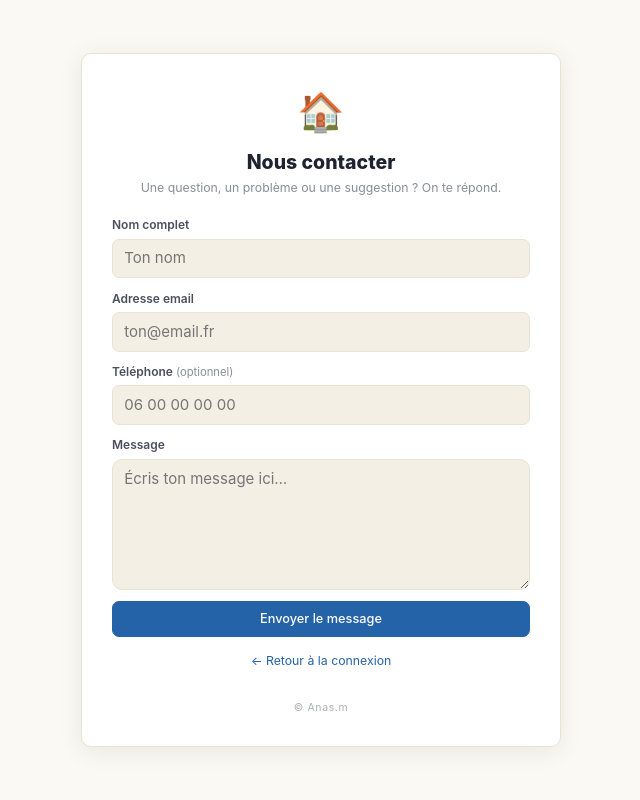
After one commit to liammoussaoui1104-star/budget-web, a Flask app: page /contact in a window 1280 px wide. The commit adds this page. Shown: the whole page, without its empty margins (319-959 px from the left). Run offline with Flask 3, Linux system fonts and the light colour scheme.

Commit message:
Fix formulaire transaction + page contact admin

```diff
--- a/app.py
+++ b/app.py
@@ -25,6 +25,7 @@ class User(UserMixin):
         self.id = row["id"]
         self.email = row["email"]
         self.household_name = row["household_name"]
+        self.is_admin = bool(row["is_admin"]) if "is_admin" in row.keys() else False
 
 
 @login_manager.user_loader
@@ -544,5 +545,44 @@ def reconduire_fixes():
         return jsonify(ok=False, error=str(e)), 400
 
 
+# ── Contact ────────────────────────────────────────────────────────────────
+
+@app.route("/contact", methods=["GET", "POST"])
+def contact():
+    if request.method == "POST":
+        nom = request.form.get("nom", "").strip()
+        email = request.form.get("email", "").strip().lower()
+        telephone = request.form.get("telephone", "").strip()
+        message = request.form.get("message", "").strip()
+        if not nom or not email or not message:
+            flash("Nom, email et message sont requis.", "error")
+            return render_template("contact.html")
+        db.add_contact_message(nom, email, telephone, message)
+        flash("Message envoyé ! Nous te répondrons dès que possible.", "success")
+        return redirect(url_for("contact"))
+    return render_template("contact.html")
+
+
+# ── Admin ───────────────────────────────────────────────────────────────────
+
+@app.route("/admin/messages")
+@login_required
+def admin_messages():
+    if not current_user.is_admin:
+        flash("Accès réservé à l'administrateur.", "error")
+        return redirect(url_for("dashboard"))
+    messages = db.get_contact_messages()
+    return render_template("admin_messages.html", messages=messages)
+
+
+@app.route("/admin/messages/<int:msg_id>/lu", methods=["POST"])
+@login_required
+def admin_mark_lu(msg_id):
+    if not current_user.is_admin:
+        return jsonify(ok=False), 403
+    db.mark_message_lu(msg_id)
+    return jsonify(ok=True)
+
+
 if __name__ == "__main__":
     app.run(debug=True)
--- a/db.py
+++ b/db.py
@@ -21,6 +21,12 @@ class DB:
         conn.row_factory = sqlite3.Row
         conn.execute("PRAGMA journal_mode=WAL")
         return conn
+
+    def _migrate(self, conn):
+        try:
+            conn.execute("ALTER TABLE users ADD COLUMN is_admin INTEGER DEFAULT 0")
+        except Exception:
+            pass
 
     def _init(self):
         with self._conn() as conn:
@@ -74,7 +80,18 @@ class DB:
                     UNIQUE(user_id, categorie),
                     FOREIGN KEY (user_id) REFERENCES users(id)
                 );
+                CREATE TABLE IF NOT EXISTS contact_messages (
+                    id INTEGER PRIMARY KEY AUTOINCREMENT,
+                    nom TEXT NOT NULL,
+                    email TEXT NOT NULL,
+                    telephone TEXT DEFAULT '',
+                    message TEXT NOT NULL,
+                    created_at TEXT DEFAULT (datetime('now')),
+                    lu INTEGER DEFAULT 0
+                );
             """)
+
+            self._migrate(conn)
 
     # ── Users ──────────────────────────────────────────────────────────────
     def create_user(self, email, password_hash, household_name=""):
@@ -334,6 +351,25 @@ class DB:
                 (uid, y, m, member_id)
             )
 
+    # ── Contact messages ───────────────────────────────────────────────────
+    def add_contact_message(self, nom, email, telephone, message):
+        with self._conn() as conn:
+            conn.execute(
+                "INSERT INTO contact_messages (nom, email, telephone, message) VALUES (?,?,?,?)",
+                (nom, email, telephone, message)
+            )
+
+    def get_contact_messages(self):
+        with self._conn() as conn:
+            return conn.execute(
+                "SELECT * FROM contact_messages ORDER BY created_at DESC"
+            ).fetchall()
+
+    def mark_message_lu(self, msg_id):
+        with self._conn() as conn:
+            conn.execute("UPDATE contact_messages SET lu=1 WHERE id=?", (msg_id,))
+
+    # ── Utils ──────────────────────────────────────────────────────────────
     def get_totaux_pour_member(self, uid, y, m, member_name):
         with self._conn() as conn:
             row = conn.execute("""
--- a/static/style.css
+++ b/static/style.css
@@ -821,6 +821,47 @@ img { display: block; max-width: 100%; }
   .login-form-title { font-size: 1.35rem; }
 }
 
+/* ── Contact page ────────────────────────────────────────────────────────── */
+.contact-card { max-width: 480px; }
+.contact-optional { font-size: .75rem; color: var(--sub); font-weight: 400; }
+.contact-card textarea {
+  width: 100%;
+  resize: vertical;
+  min-height: 110px;
+  background: var(--input);
+  border: 1px solid var(--border);
+  border-radius: var(--radius);
+  padding: .55rem .75rem;
+  font: inherit;
+  color: var(--text);
+  transition: border-color .15s;
+}
+.contact-card textarea:focus { outline: none; border-color: var(--accent); }
+.contact-link-sep { display: none; }
+.login-contact-link {
+  text-align: center;
+  font-size: .8rem;
+  margin-top: .75rem;
+}
+.login-contact-link a { color: var(--sub); }
+.login-contact-link a:hover { color: var(--accent); }
+
+/* ── Admin messages ──────────────────────────────────────────────────────── */
+.admin-badge {
+  font-size: .72rem;
+  font-weight: 600;
+  background: var(--warn-bg);
+  color: var(--warn);
+  padding: .2rem .65rem;
+  border-radius: 999px;
+  letter-spacing: .04em;
+  text-transform: uppercase;
+}
+.msg-unread { background: oklch(98% 0.01 258); }
+.msg-unread td:first-child { font-weight: 600; }
+.msg-text { max-width: 320px; white-space: pre-wrap; word-break: break-word; font-size: .85rem; color: var(--text2); }
+.msg-status-lu { font-size: .75rem; color: var(--sub); }
+
 /* ── Print / Export PDF ──────────────────────────────────────────────────── */
 @media print {
   .sidebar, .topbar, .hamburger, .sidebar-overlay,
--- /dev/null
+++ b/templates/contact.html
@@ -0,0 +1,44 @@
+{% extends "base.html" %}
+{% block title %}Nous contacter — Budget Familial{% endblock %}
+
+{% block auth_content %}
+<div class="auth-page">
+  <div class="auth-card contact-card">
+    <div class="auth-logo">🏠</div>
+    <h1 class="auth-title">Nous contacter</h1>
+    <p class="auth-sub">Une question, un problème ou une suggestion ? On te répond.</p>
+
+    {% with messages = get_flashed_messages(with_categories=true) %}
+      {% if messages %}
+        {% for cat, msg in messages %}
+          <div class="flash flash-{{ cat }}">{{ msg }}</div>
+        {% endfor %}
+      {% endif %}
+    {% endwith %}
+
+    <form method="POST" action="{{ url_for('contact') }}" class="auth-form" novalidate>
+      <div class="form-group">
+        <label for="nom">Nom complet</label>
+        <input type="text" id="nom" name="nom" required autocomplete="name" placeholder="Ton nom">
+      </div>
+      <div class="form-group">
+        <label for="email">Adresse email</label>
+        <input type="email" id="email" name="email" required autocomplete="email" placeholder="ton@email.fr">
+      </div>
+      <div class="form-group">
+        <label for="telephone">Téléphone <span class="contact-optional">(optionnel)</span></label>
+        <input type="tel" id="telephone" name="telephone" autocomplete="tel" placeholder="06 00 00 00 00">
+      </div>
+      <div class="form-group">
+        <label for="message">Message</label>
+        <textarea id="message" name="message" required rows="5" placeholder="Écris ton message ici…"></textarea>
+      </div>
+      <button type="submit" class="btn btn-primary btn-full">Envoyer le message</button>
+    </form>
+
+    <p class="auth-link"><a href="{{ url_for('login') }}">← Retour à la connexion</a></p>
+    <p class="contact-link-sep"><a href="{{ url_for('contact') }}">Nous contacter</a></p>
+    <p class="login-signature">© Anas.m</p>
+  </div>
+</div>
+{% endblock %}
--- a/templates/login.html
+++ b/templates/login.html
@@ -94,6 +94,7 @@
         <a href="{{ url_for('register') }}">Créer un espace familial</a>
       </p>
 
+      <p class="login-contact-link"><a href="{{ url_for('contact') }}">Nous contacter</a></p>
       <p class="login-signature">© Anas.m</p>
     </div>
   </div>
--- a/templates/register.html
+++ b/templates/register.html
@@ -39,6 +39,8 @@
       <button type="submit" class="btn btn-primary btn-full">Suivant →</button>
     </form>
     <p class="auth-link">Déjà un compte ? <a href="{{ url_for('login') }}">Se connecter</a></p>
+    <p class="auth-link" style="margin-top:.5rem"><a href="{{ url_for('contact') }}">Nous contacter</a></p>
+    <p class="login-signature">© Anas.m</p>
   </div>
 </div>
 {% endblock %}
--- a/templates/transactions.html
+++ b/templates/transactions.html
@@ -300,8 +300,10 @@ document.getElementById('formAdd').addEventListener('submit', async e => {
   });
   const json = await res.json();
   if (json.ok) {
+    e.target.reset();
+    document.getElementById('addJour').value = {{ now_day }};
     showToast('Transaction ajoutée ✓');
-    setTimeout(() => location.reload(), 600);
+    setTimeout(() => location.reload(), 800);
   } else {
     showToast('Erreur : ' + (json.error || 'inconnue'), false);
   }
```
Also changed, not shown: templates/admin_messages.html (added, +80 -0 lines).
